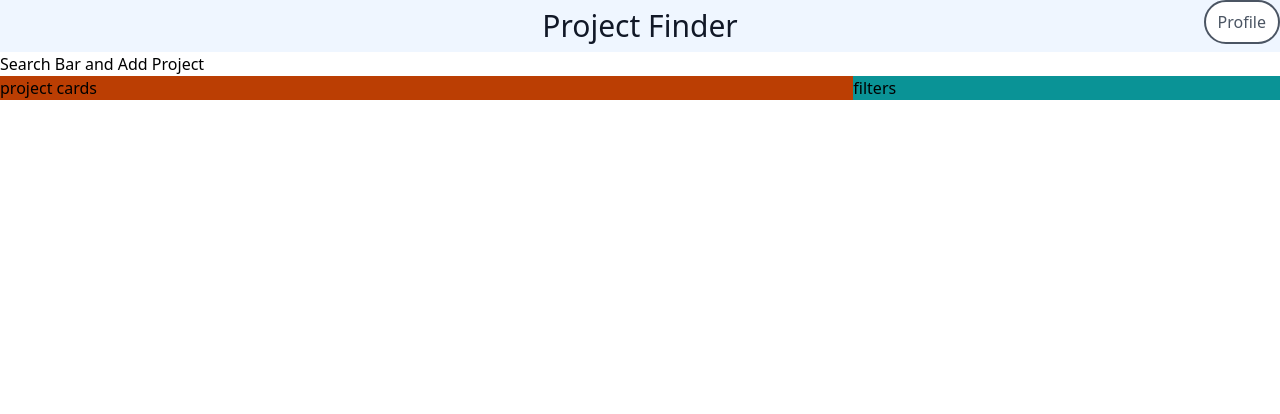
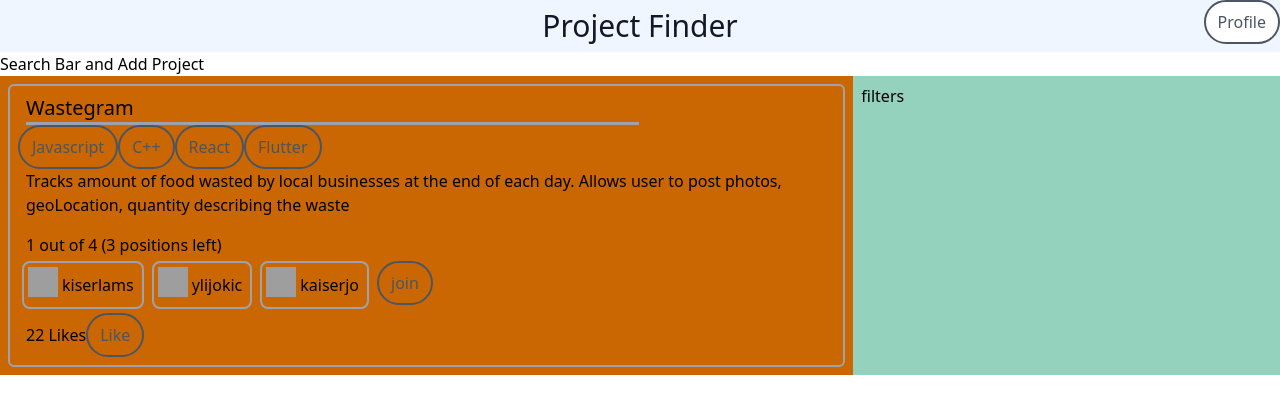
Before and after one commit to kiserd/OSU-CS467-Capstone-Project, a Next.js app in the folder portfolio-project-matching-app/: page /browseProjects in a window 1280 px wide. Shown: the top 414 px of the page. Built offline with nearby package versions, Linux system fonts and the light colour scheme; grey boxes are pictures that could not be loaded.

Commit message:
made very small changes to UserIcon and ProjectCard as a result of removing margin requirements from Button/Input

```diff
--- a/portfolio-project-matching-app/components/ProjectCard.js
+++ b/portfolio-project-matching-app/components/ProjectCard.js
@@ -29,9 +29,15 @@ const ProjectCard = ({ project }) => {
             </div>
             <div className='flex flex-wrap'>
                 {project.users.map((user) => {
-                    return <UserIcon key={user.id} imgPath='/../public/user.ico' username={user.username} />
+                    return (
+                    <div key={user.id} className='p-1'>
+                        <UserIcon imgPath='/../public/user.ico' username={user.username} />
+                    </div>
+                    )
                 })}
-                <Button text='join' type='btnGeneral' />
+                <div className='p-1'>
+                    <Button text='join' type='btnGeneral' />
+                </div>
             </div>
             <div className='inline ml-2'>
                 <h3 className='inline'>{project.likes} Likes</h3>
--- a/portfolio-project-matching-app/components/UserIcon.js
+++ b/portfolio-project-matching-app/components/UserIcon.js
@@ -2,7 +2,7 @@ import Image from 'next/image'
 
 const UserIcon = ({ username, imgPath }) => {
     return (
-        <div className='m-2 inline-block p-1 box-border border-2 border-solid border-gray-400 rounded-lg'>
+        <div className='inline-block p-1 box-border border-2 border-solid border-gray-400 rounded-lg'>
             <span className='align-middle'>
                 <span className=''>
                     <Image src={imgPath} width='30' height='30' />
--- a/portfolio-project-matching-app/pages/browseProjects.js
+++ b/portfolio-project-matching-app/pages/browseProjects.js
@@ -1,4 +1,5 @@
 import { useState } from 'react'
+import ProjectCard from '../components/ProjectCard'
 
 const browseProjects = () => {
     const projects = [
@@ -9,17 +10,22 @@ const browseProjects = () => {
             census: 1,
             open: true,
             likes: 22,
-            owner: 1
+            owner: 1,
+            owner: {username: 'ylijokic'},
+            technologies: [{id: 1, name: 'Javascript'}, {id: 2, name: 'C++'}, {id: 3, name: 'React'}, {id: 4, name: 'Flutter'}],
+            users: [{id: 1, username: 'kiserlams'}, {id: 2, username: 'ylijokic'}, {id: 3, username: 'kaiserjo'}]
         },
     ]
     return (
         <div>
             <span className=''>Search Bar and Add Project</span>
             <div className='grid grid-cols-3'>
-                <div className='col-span-2 bg-custom-warm-med'>
-                    project cards
+                <div className='p-2 col-span-2 bg-custom-warm-light'>
+                    {projects.map((project) => {
+                        return <ProjectCard project={project} />
+                    })}
                 </div>
-                <div className='col-span-1 bg-custom-cool-med'>
+                <div className='p-2 col-span-1 bg-custom-cool-light'>
                     filters
                 </div>
             </div>
@@ -27,4 +33,16 @@ const browseProjects = () => {
     )
 }
 
+// yanked from https://nextjs.org/docs/basic-features/data-fetching#getserversideprops-server-side-rendering
+// export async function getServerSideProps(context) {
+//   const projectList = await getAllDocs('projects')
+//   return {
+
+//     // will be passed to the page component as props
+//     props: {
+//       projectList,
+//     },
+//   }
+// }
+
 export default browseProjects
```
